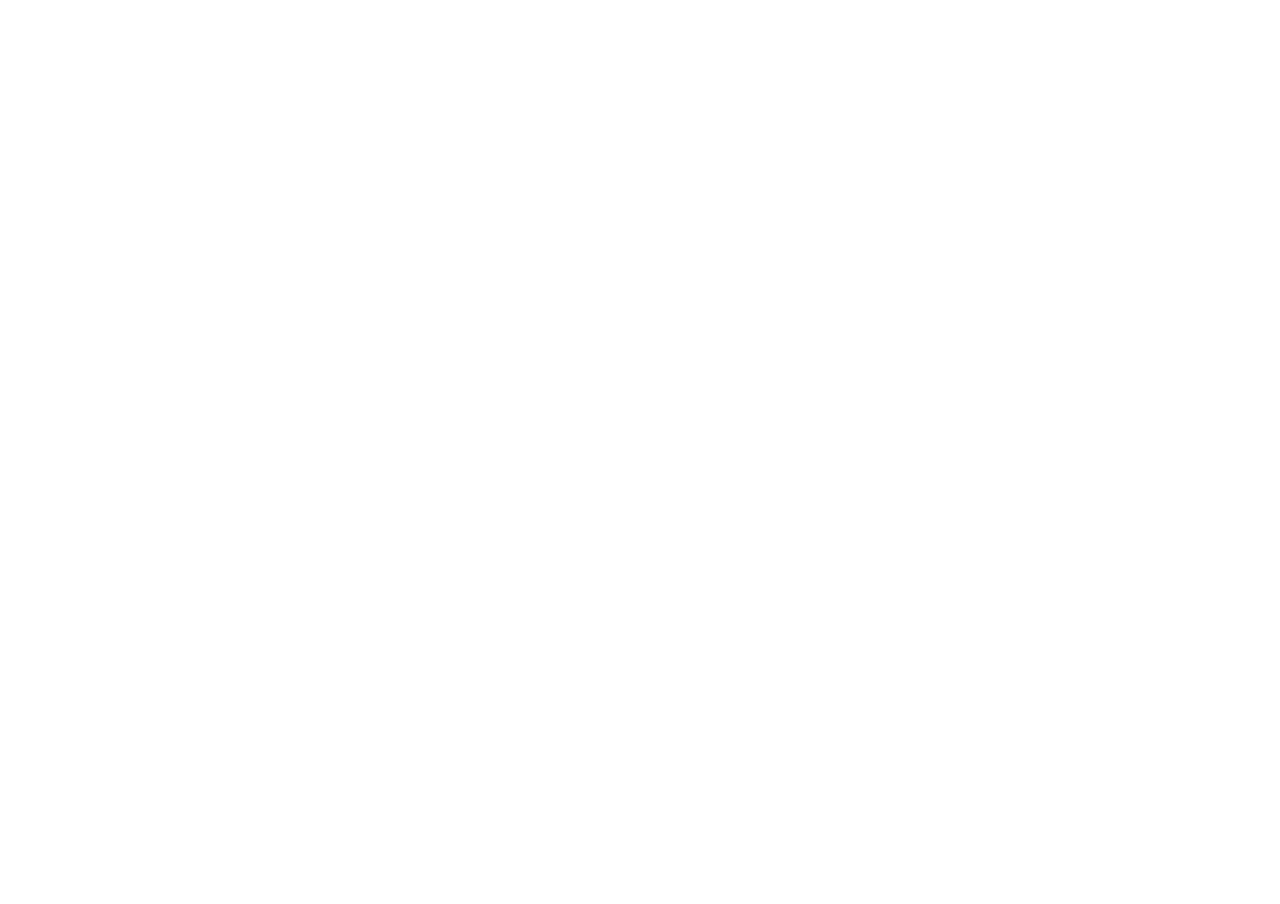
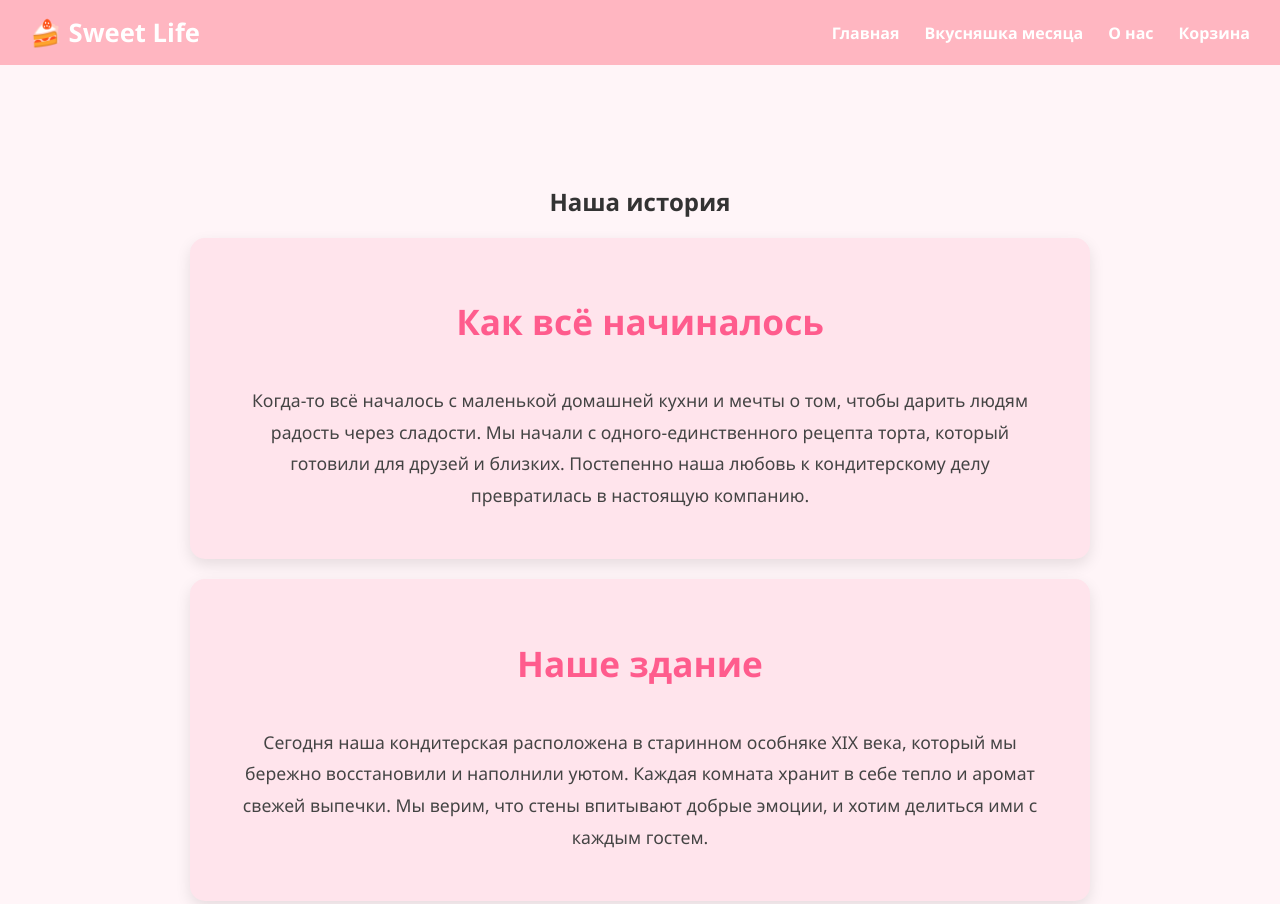
Before and after one commit to IrochkaH/Candy_shop, a plain HTML site: page about_us.html in a window 1280 px wide. Shown: the top 904 px of the page. Before the commit the page ends 800 px from the top, so only its background shows below. Drawn offline with Linux system fonts and the light colour scheme.

```diff
--- /dev/null
+++ b/about_us.css
@@ -0,0 +1,96 @@
+/* Общие стили */
+body {
+    margin: 0;
+    font-family: 'Segoe UI', Tahoma, Geneva, Verdana, sans-serif;
+    background-color: #fff5f8;
+    color: #333;
+}
+
+/* Хедер и футер — те же, что и на index.html */
+header {
+    background-color: #ffb6c1;
+    padding: 15px 30px;
+    display: flex;
+    justify-content: space-between;
+    align-items: center;
+    position: sticky;
+    top: 0;
+    z-index: 1000;
+}
+
+header .logo {
+    font-size: 1.6rem;
+    font-weight: bold;
+    color: white;
+    display: flex;
+    align-items: center;
+}
+
+header nav ul {
+    list-style: none;
+    display: flex;
+    gap: 25px;
+    margin: 0;
+    padding: 0;
+}
+
+header nav ul li a {
+    text-decoration: none;
+    color: white;
+    font-weight: bold;
+    transition: color 0.3s;
+}
+
+header nav ul li a:hover {
+    color: #ffd9e6;
+}
+
+footer {
+    background-color: #ffb6c1;
+    text-align: center;
+    padding: 20px;
+    color: white;
+    margin-top: 40px;
+}
+
+/* Секция "О нас" */
+.about-section {
+    padding: 100px 20px 40px; /* отступ сверху, чтобы не наезжал header */
+    max-width: 900px;
+    margin: 0 auto;
+    text-align: center;
+}
+
+.about-section h2 {
+    font-size: 2.2rem;
+    margin-bottom: 40px;
+    color: #ff5c8d;
+}
+
+/* Карточки */
+.about-card {
+    background: #ffe4ec;
+    border-radius: 15px;
+    padding: 30px 40px;
+    margin: 20px 0;
+    box-shadow: 0 6px 15px rgba(0,0,0,0.1);
+    transition: transform 0.3s, box-shadow 0.3s;
+}
+
+.about-card:hover {
+    transform: translateY(-5px);
+    box-shadow: 0 10px 20px rgba(0,0,0,0.15);
+}
+
+.about-card h3 {
+    color: #ff5c8d;
+    margin-bottom: 20px;
+    font-size: 1.6rem;
+}
+
+.about-card p {
+    font-size: 1.1rem;
+    line-height: 1.8;
+    color: #444;
+    text-align: center;
+}
--- a/about_us.html
+++ b/about_us.html
@@ -0,0 +1,65 @@
+<!DOCTYPE html>
+<html lang="en">
+<head>
+    <meta charset="UTF-8">
+    <meta name="viewport" content="width=device-width, initial-scale=1.0">
+    <title>Document</title>
+    <link rel="stylesheet" href="about_us.css">
+      <header>
+    <div class="logo">🍰 Sweet Life</div>
+    <nav>
+      <ul>
+        <li><a href="index.html">Главная</a></li>
+        <li><a href="product.html">Вкусняшка месяца</a></li>
+        <li><a href="about.html">О нас</a></li>
+        <li><a href="cart.html">Корзина</a></li>
+      </ul>
+    </nav>
+  </header>
+
+  <!-- Основная часть -->
+  <section class="about-section">
+    <h1>Наша история</h1>
+
+    <div class="about-card">
+      <h2>Как всё начиналось</h2>
+      <p>
+        Когда-то всё началось с маленькой домашней кухни и мечты о том,
+        чтобы дарить людям радость через сладости. Мы начали с одного-единственного рецепта торта,
+        который готовили для друзей и близких. Постепенно наша любовь к кондитерскому делу
+        превратилась в настоящую компанию.
+      </p>
+    </div>
+
+    <div class="about-card">
+      <h2>Наше здание</h2>
+      <p>
+        Сегодня наша кондитерская расположена в старинном особняке XIX века,
+        который мы бережно восстановили и наполнили уютом.
+        Каждая комната хранит в себе тепло и аромат свежей выпечки.
+        Мы верим, что стены впитывают добрые эмоции, и хотим делиться ими с каждым гостем.
+      </p>
+    </div>
+
+    <div class="about-card">
+      <h2>К чему мы пришли</h2>
+      <p>
+        Сегодня <b>Sweet Life</b> — это не только магазин сладостей,
+        но и место встреч, вдохновения и приятных воспоминаний.
+        Мы гордимся нашими мастерами, которые создают шедевры из сахара и шоколада,
+        а также нашими постоянными клиентами, которые стали частью семьи.
+      </p>
+    </div>
+  </section>
+
+  <!-- Футер -->
+  <footer id="contacts">
+    <p>📍 Адрес: г. Сладоград, ул. Вишнёвая, 15</p>
+    <p>📞 Телефон: +7 (900) 123-45-67</p>
+    <p>© 2025 Sweet Life Company</p>
+  </footer>
+</head>
+<body>
+
+</body>
+</html>
--- /dev/null
+++ b/cart.css
@@ -0,0 +1,128 @@
+/* Общий стиль */
+body {
+    margin: 0;
+    font-family: 'Segoe UI', Tahoma, Geneva, Verdana, sans-serif;
+    background-color: #ffffff;
+    color: #333;
+}
+
+/* Хедер и футер */
+header {
+    background-color: #ffb6c1;
+    padding: 15px 30px;
+    display: flex;
+    justify-content: space-between;
+    align-items: center;
+    position: sticky;
+    top: 0;
+    z-index: 1000;
+}
+
+header .logo {
+    font-size: 1.6rem;
+    font-weight: bold;
+    color: white;
+    display: flex;
+    align-items: center;
+}
+
+header nav ul {
+    list-style: none;
+    display: flex;
+    gap: 25px;
+    margin: 0;
+    padding: 0;
+}
+
+header nav ul li a {
+    text-decoration: none;
+    color: white;
+    font-weight: bold;
+    transition: color 0.3s;
+}
+
+header nav ul li a:hover,
+header nav ul li a.active {
+    color: #ffe6f1;
+}
+
+footer {
+    background-color: #ffb6c1;
+    text-align: center;
+    padding: 20px;
+    color: white;
+    margin-top: 40px;
+}
+
+/* Секция корзины */
+.cart-section {
+    padding: 100px 20px 40px;
+    max-width: 900px;
+    margin: 0 auto;
+    text-align: center;
+}
+
+.cart-section h2 {
+    font-size: 2.2rem;
+    margin-bottom: 30px;
+    color: #ff5c8d;
+}
+
+/* Карточки товара */
+.cart-card {
+    background: #ffe6f1;
+    border-radius: 15px;
+    padding: 20px 30px;
+    margin: 20px 0;
+    box-shadow: 0 6px 15px rgba(0,0,0,0.08);
+    display: flex;
+    justify-content: space-between;
+    align-items: center;
+}
+
+.cart-info {
+    text-align: left;
+    max-width: 70%;
+}
+
+.cart-card h3 {
+    color: #ff5c8d;
+    margin-bottom: 10px;
+    font-size: 1.4rem;
+}
+
+.cart-card p {
+    font-size: 1rem;
+    margin-bottom: 5px;
+    color: #444;
+}
+
+.price {
+    font-weight: bold;
+    color: #333;
+}
+
+/* Кнопки */
+.remove-btn, .checkout-btn {
+    background: #ff5c8d;
+    color: white;
+    border: none;
+    padding: 10px 18px;
+    border-radius: 8px;
+    font-size: 1rem;
+    cursor: pointer;
+    transition: background 0.3s;
+}
+
+.remove-btn:hover, .checkout-btn:hover {
+    background: #ff2f70;
+}
+
+.cart-summary {
+    margin-top: 30px;
+    font-size: 1.2rem;
+}
+
+.checkout-btn {
+    margin-top: 15px;
+}
```
Also changed, not shown: cart.html (added, +58 -0 lines), product.html (+12 -16 lines), style.css (+6 -4 lines).
